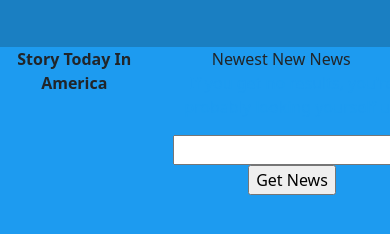
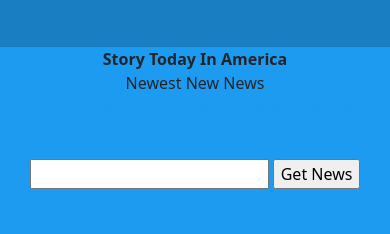
Before and after one commit to SangunPark96/9.3-Portfolio-Website-Project, a plain HTML site: page index.html in a window 390 px wide. Shown: the top 234 px of the page. Drawn offline with nearby package versions, Linux system fonts and the light colour scheme; no server answers.

Commit message:
variable width

```diff
--- a/index.html
+++ b/index.html
@@ -22,14 +22,14 @@
     </div>
 
 
-    <div class="row justify-content-evenly">
-      <div id="left-side" class="col-5 text-center">
+    <div class="row sm-auto justify-content-evenly">
+      <div id="left-side" class="col-sm-5 text-center">
           <strong>Story Today In America</strong>
         <div id="topStory"></div>
       </div>
 
 
-    <div id="right-side" class="col-7 text-center">
+    <div id="right-side" class="col-sm-7 text-center">
       Newest New News
       <form id="newsSearch">
         <label id="topicSearch">
```
